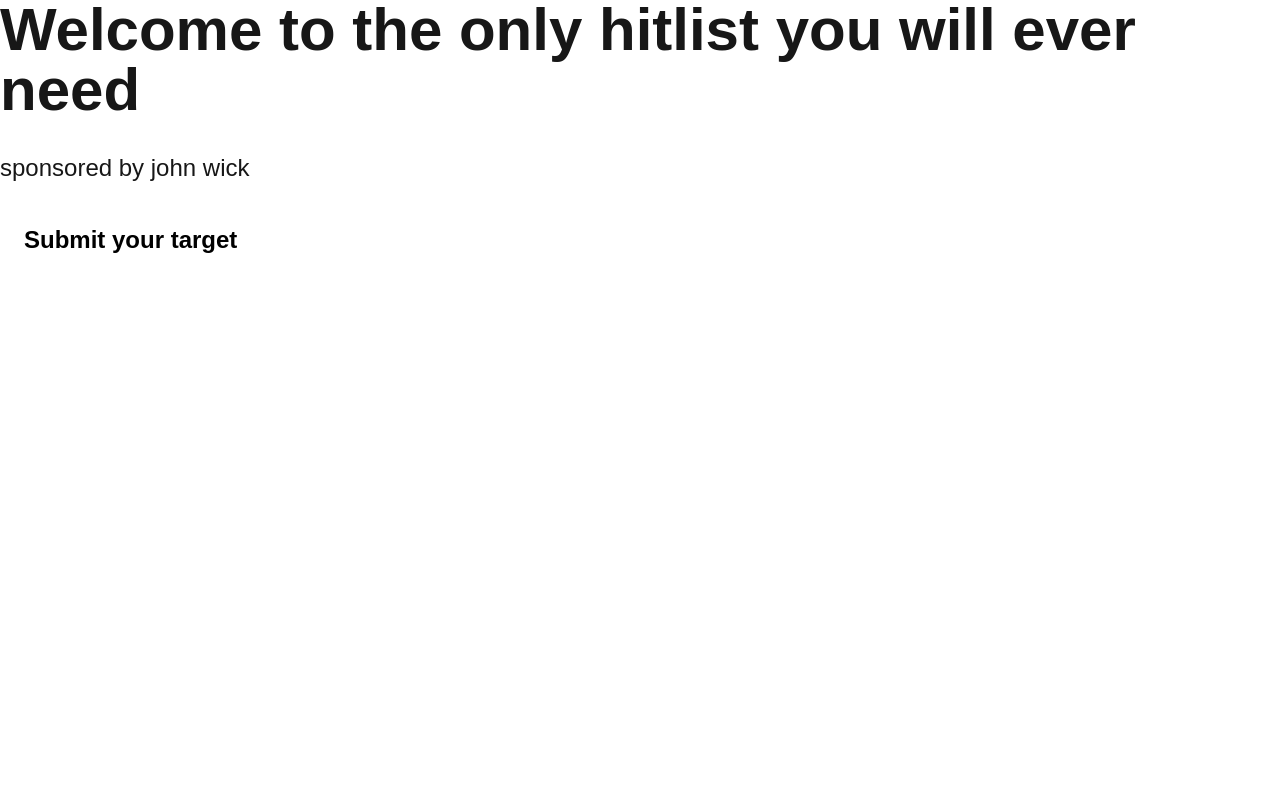
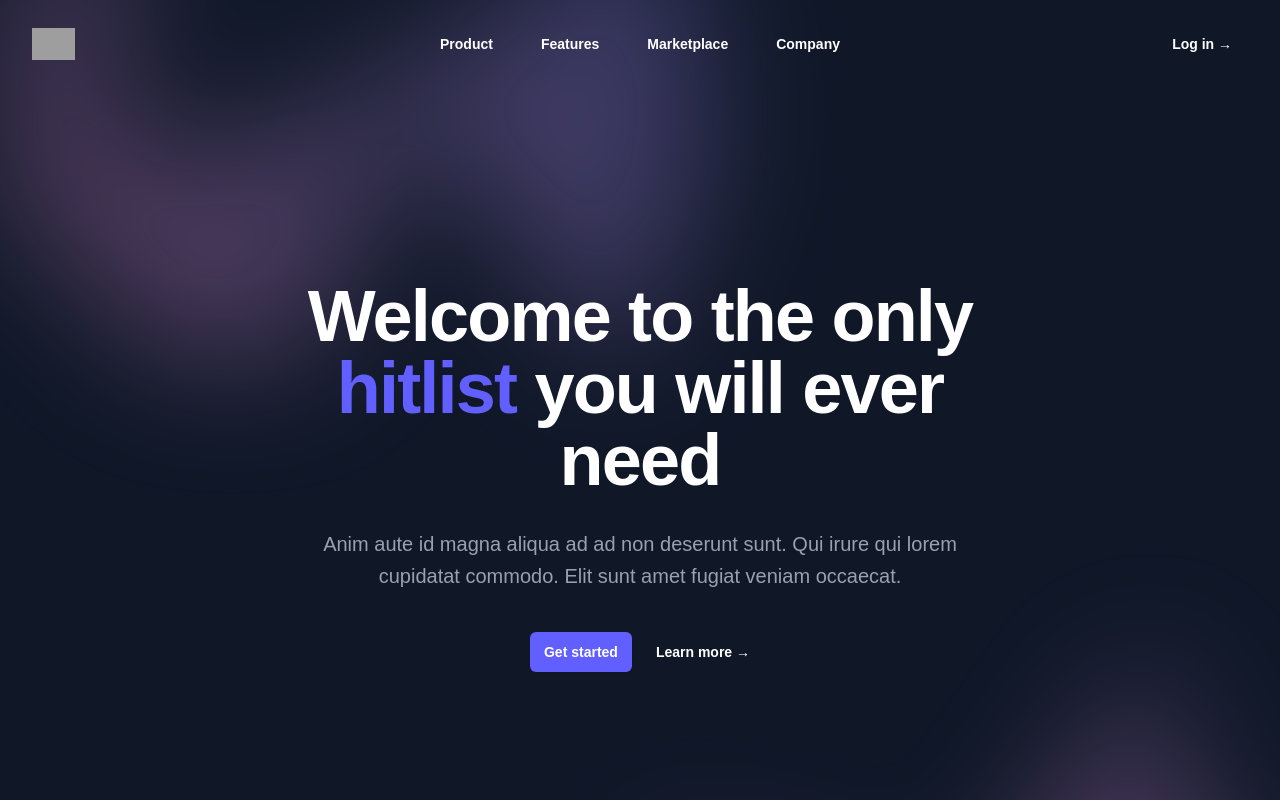
Before and after one commit to kesington18/hatchdevProject, a Next.js app: page / in a window 1280 px wide. Shown: the top 800 px of the page. Built offline with nearby package versions, Linux system fonts and the light colour scheme; grey boxes are pictures that could not be loaded.

Commit message:
refactor: update UI components and enhance sign-up form styling

```diff
--- a/package.json
+++ b/package.json
@@ -9,6 +9,8 @@
     "lint": "eslint"
   },
   "dependencies": {
+    "@headlessui/react": "^2.2.9",
+    "@heroicons/react": "^2.2.0",
     "next": "15.5.4",
     "react": "19.1.0",
     "react-dom": "19.1.0",
--- a/src/app/page.tsx
+++ b/src/app/page.tsx
@@ -1,18 +1,158 @@
-"use client";
-import Image from "next/image";
-import Link  from "next/link";
-// import { useRouter }  from "next/navigation";
+'use client'
 
-export default function Home() {
+import { useState } from 'react'
+import { Dialog, DialogPanel } from '@headlessui/react'
+import { Bars3Icon, XMarkIcon } from '@heroicons/react/24/outline'
+import Link from "next/link";
+
+const navigation = [
+  { name: 'Product', href: '#' },
+  { name: 'Features', href: '#' },
+  { name: 'Marketplace', href: '#' },
+  { name: 'Company', href: '#' },
+]
+
+export default function Example() {
+  const [mobileMenuOpen, setMobileMenuOpen] = useState(false)
+
   return (
+    <div className="bg-gray-900">
+      <header className="absolute inset-x-0 top-0 z-50">
+        <nav aria-label="Global" className="flex items-center justify-between p-6 lg:px-8">
+          <div className="flex lg:flex-1">
+            <a href="#" className="-m-1.5 p-1.5">
+              <span className="sr-only">Your Company</span>
+              <img
+                alt=""
+                src="https://tailwindcss.com/plus-assets/img/logos/mark.svg?color=indigo&shade=500"
+                className="h-8 w-auto"
+              />
+            </a>
+          </div>
+          <div className="flex lg:hidden">
+            <button
+              type="button"
+              onClick={() => setMobileMenuOpen(true)}
+              className="-m-2.5 inline-flex items-center justify-center rounded-md p-2.5 text-gray-200"
+            >
+              <span className="sr-only">Open main menu</span>
+              <Bars3Icon aria-hidden="true" className="size-6" />
+            </button>
+          </div>
+          <div className="hidden lg:flex lg:gap-x-12">
+            {navigation.map((item) => (
+              <a key={item.name} href={item.href} className="text-sm/6 font-semibold text-white">
+                {item.name}
+              </a>
+            ))}
+          </div>
+          <div className="hidden lg:flex lg:flex-1 lg:justify-end">
+            <Link href="/todo" className="text-sm/6 font-semibold transition-all duration-300 hover:bg-indigo-400 hover:rounded-md px-4 py-2 text-white">
+              Log in <span aria-hidden="true">&rarr;</span>
+            </Link>
+          </div>
+        </nav>
+        <Dialog open={mobileMenuOpen} onClose={setMobileMenuOpen} className="lg:hidden">
+          <div className="fixed inset-0 z-50" />
+          <DialogPanel className="fixed inset-y-0 right-0 z-50 w-full overflow-y-auto bg-gray-900 p-6 sm:max-w-sm sm:ring-1 sm:ring-gray-100/10">
+            <div className="flex items-center justify-between">
+              <a href="#" className="-m-1.5 p-1.5">
+                <span className="sr-only">Your Company</span>
+                <img
+                  alt=""
+                  src="https://tailwindcss.com/plus-assets/img/logos/mark.svg?color=indigo&shade=500"
+                  className="h-8 w-auto"
+                />
+              </a>
+              <button
+                type="button"
+                onClick={() => setMobileMenuOpen(false)}
+                className="-m-2.5 rounded-md p-2.5 text-gray-200"
+              >
+                <span className="sr-only">Close menu</span>
+                <XMarkIcon aria-hidden="true" className="size-6" />
+              </button>
+            </div>
+            <div className="mt-6 flow-root">
+              <div className="-my-6 divide-y divide-white/10">
+                <div className="space-y-2 py-6">
+                  {navigation.map((item) => (
+                    <a
+                      key={item.name}
+                      href={item.href}
+                      className="-mx-3 block rounded-lg px-3 py-2 text-base/7 font-semibold text-white hover:bg-white/5"
+                    >
+                      {item.name}
+                    </a>
+                  ))}
+                </div>
+                <div className="py-6">
+                  <a
+                    href="#"
+                    className="-mx-3 block rounded-lg px-3 py-2.5 text-base/7 font-semibold text-white hover:bg-white/5"
+                  >
+                    Log in
+                  </a>
+                </div>
+              </div>
+            </div>
+          </DialogPanel>
+        </Dialog>
+      </header>
 
-      <main className="flex flex-col gap-[32px] row-start-2 items-center sm:items-start">
-        <h1 className="text-2xl md:text-6xl font-bold">Welcome to the only hitlist you will ever need</h1>
+      <div className="relative isolate px-6 pt-14 lg:px-8">
+        <div
+          aria-hidden="true"
+          className="absolute inset-x-0 -top-40 -z-10 transform-gpu overflow-hidden blur-3xl sm:-top-80"
+        >
+          <div
+            style={{
+              clipPath:
+                'polygon(74.1% 44.1%, 100% 61.6%, 97.5% 26.9%, 85.5% 0.1%, 80.7% 2%, 72.5% 32.5%, 60.2% 62.4%, 52.4% 68.1%, 47.5% 58.3%, 45.2% 34.5%, 27.5% 76.7%, 0.1% 64.9%, 17.9% 100%, 27.6% 76.8%, 76.1% 97.7%, 74.1% 44.1%)',
+            }}
+            className="relative left-[calc(50%-11rem)] aspect-1155/678 w-144.5 -translate-x-1/2 rotate-30 bg-linear-to-tr from-[#ff80b5] to-[#9089fc] opacity-30 sm:left-[calc(50%-30rem)] sm:w-288.75"
+          />
+        </div>
+        <div className="mx-auto max-w-2xl py-32 sm:py-48 lg:py-56">
+          <div className="text-center">
+            <h1 className="text-5xl font-semibold tracking-tight  text-white sm:text-7xl">
+              Welcome to the only <span className='text-indigo-500'>hitlist</span> you will ever need
+            </h1>
+            <p className="mt-8 text-lg font-medium text-pretty text-gray-400 sm:text-xl/8">
+              Anim aute id magna aliqua ad ad non deserunt sunt. Qui irure qui lorem cupidatat commodo. Elit sunt amet
+              fugiat veniam occaecat.
+            </p>
+            <div className="mt-10 flex items-center justify-center gap-x-6">
+              <Link
+                href="/todo"
+                className="rounded-md bg-indigo-500 px-3.5 py-2.5 text-sm font-semibold text-white shadow-xs hover:bg-indigo-400 focus-visible:outline-2 focus-visible:outline-offset-2 focus-visible:outline-indigo-500"
+              >
+                Get started
+              </Link>
+              <a href="#" className="text-sm/6 font-semibold text-white">
+                Learn more <span aria-hidden="true">→</span>
+              </a>
+            </div>
+          </div>
+        </div>
+        <div
+          aria-hidden="true"
+          className="absolute inset-x-0 top-[calc(100%-13rem)] -z-10 transform-gpu overflow-hidden blur-3xl sm:top-[calc(100%-30rem)]"
+        >
+          <div
+            style={{
+              clipPath:
+                'polygon(74.1% 44.1%, 100% 61.6%, 97.5% 26.9%, 85.5% 0.1%, 80.7% 2%, 72.5% 32.5%, 60.2% 62.4%, 52.4% 68.1%, 47.5% 58.3%, 45.2% 34.5%, 27.5% 76.7%, 0.1% 64.9%, 17.9% 100%, 27.6% 76.8%, 76.1% 97.7%, 74.1% 44.1%)',
+            }}
+            className="relative left-[calc(50%+3rem)] aspect-1155/678 w-144.5 -translate-x-1/2 bg-linear-to-tr from-[#ff80b5] to-[#9089fc] opacity-30 sm:left-[calc(50%+36rem)] sm:w-288.75"
+          />
+        </div>
+      </div>
+    </div>
+  )
+}
 
-        <p className="text-2xl">sponsored by john wick</p>
 
-        <Link href="/todo" className="px-6 py-2 text-2xl bg-white text-black hover:bg-gray-600 hover:text-white hover:cursor-pointer transition-all duration-300 active:scale-95 font-semibold rounded-2xl">Submit your target</Link>
-
-      </main>
-  );
-}
+{/* <Link href="/todo" className="px-6 py-2 text-2xl bg-white text-black hover:bg-gray-600 hover:text-white hover:cursor-pointer transition-all duration-300 active:scale-95 font-semibold rounded-2xl">Submit your target</Link>
+<p className="text-2xl">sponsored by john wick</p>
+<h1 className="text-2xl md:text-6xl font-bold"></h1> */}
--- a/src/app/todo/page.tsx
+++ b/src/app/todo/page.tsx
@@ -3,13 +3,6 @@ import { SignUp } from "./signUp";
 // import Info from "@/app/target/info"
 export default function Home() {
   return (
-
-      <main className="flex flex-col gap-[32px] row-start-2 items-center sm:items-start">
-        <h1 className="text-2xl md:text-6xl font-bold">Welcome to the only hitlist you will ever need</h1>
-
-
-       {/* <Info /> */}
        <SignUp />
-      </main>
   );
 }
```
Also changed, not shown: src/app/todo/signUp.tsx (+16 -16 lines), 1 other file (tests, documents, lock files or other folders).
